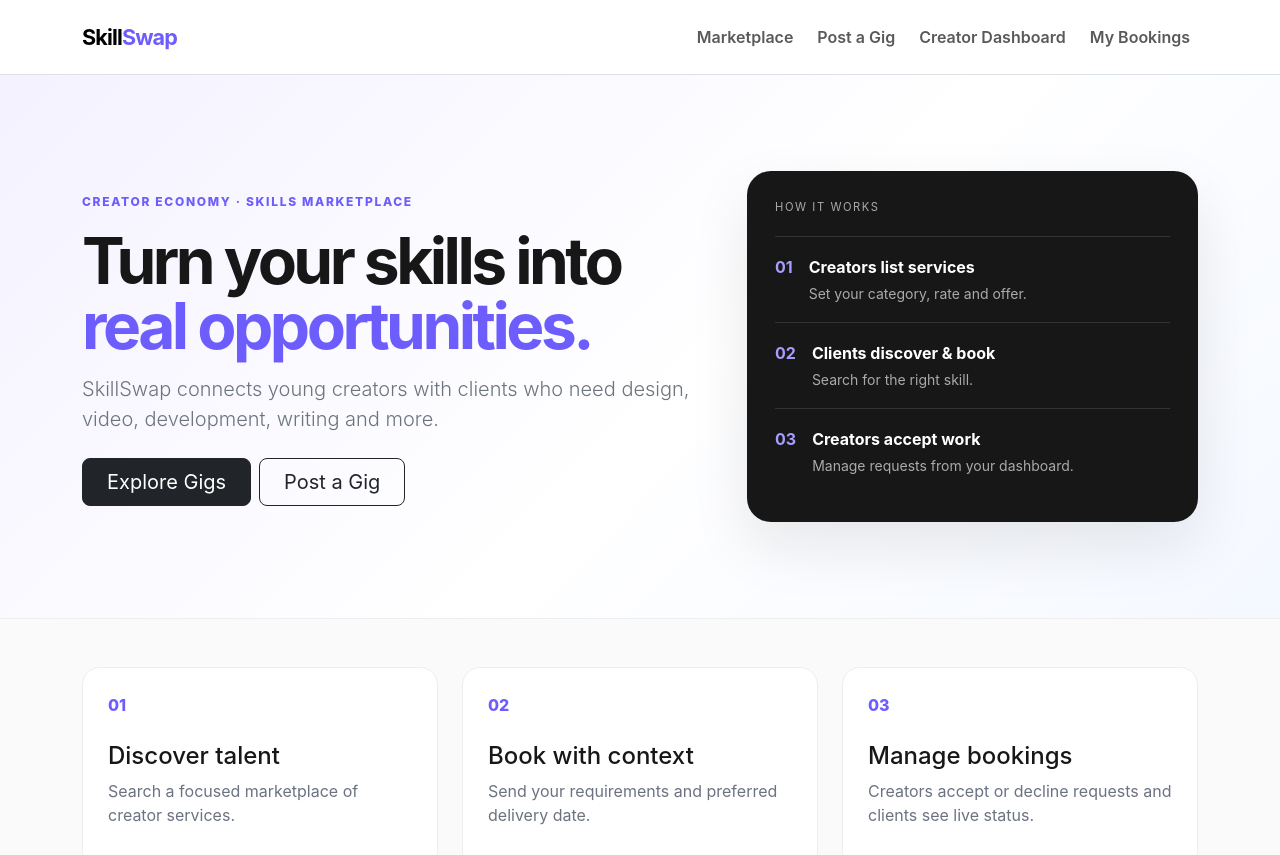
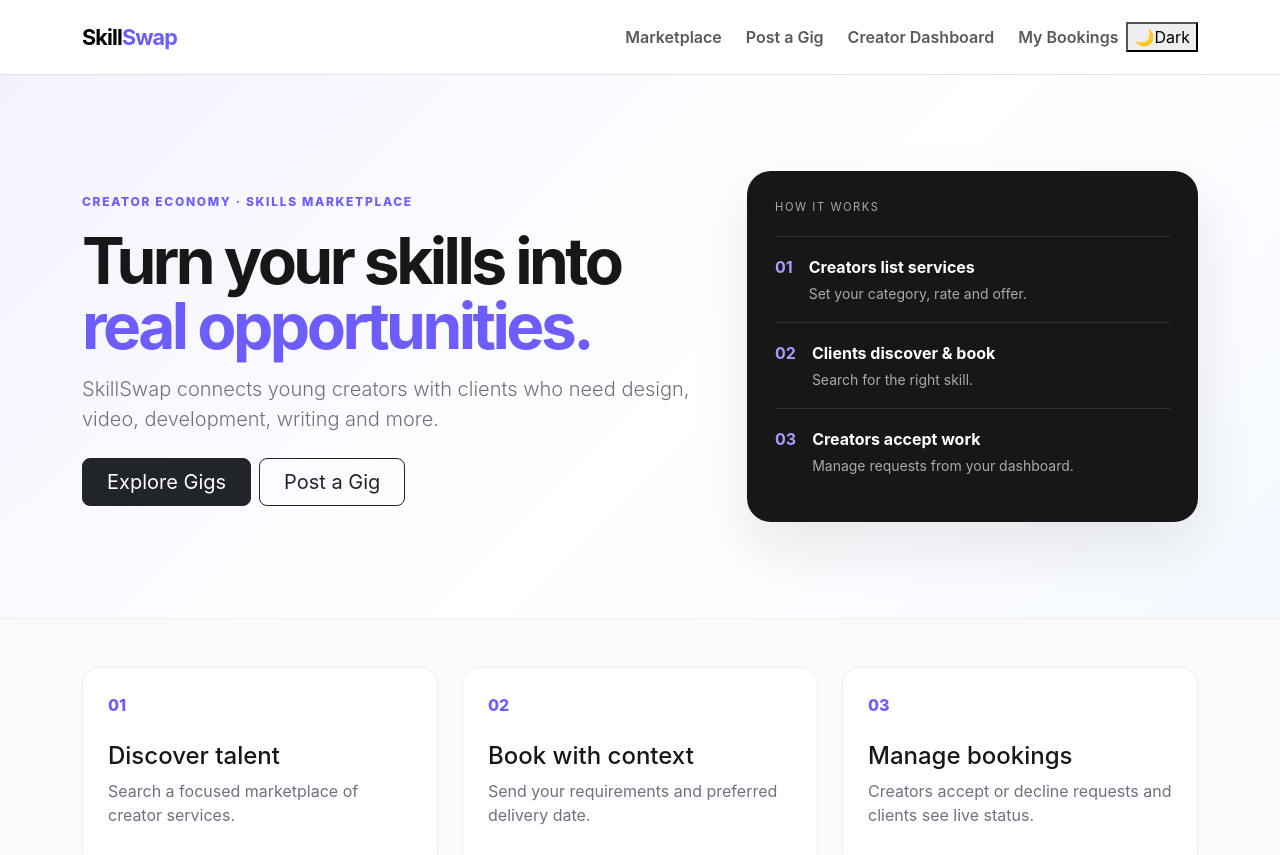
Before and after one commit to uditanshusiingh/SkillSwap, a React (Vite) app in the folder client/: page / in a window 1280 px wide. Shown: the top 855 px of the page. Built offline with nearby package versions, Linux system fonts and the light colour scheme; no server answers.

Commit message:
Add dark light mode toggle

```diff
--- a/client/src/components/Navbar.jsx
+++ b/client/src/components/Navbar.jsx
@@ -1,15 +1,29 @@
-import { useState } from 'react';
+import { useEffect, useState } from 'react';
 import { Link, NavLink } from 'react-router-dom';
 
 export default function Navbar() {
-  // Controlled by React (no Bootstrap JS) so the mobile menu also closes after you pick a page.
   const [open, setOpen] = useState(false);
+  const [dark, setDark] = useState(() => {
+    try { return localStorage.getItem('skillswap-theme') === 'dark'; } catch { return false; }
+  });
   const close = () => setOpen(false);
+
+  useEffect(() => {
+    document.documentElement.setAttribute('data-theme', dark ? 'dark' : 'light');
+    try { localStorage.setItem('skillswap-theme', dark ? 'dark' : 'light'); } catch {}
+  }, [dark]);
+
   return <nav className="navbar navbar-expand-lg bg-white border-bottom sticky-top">
     <div className="container py-2">
       <Link className="navbar-brand fw-bold brand" to="/" onClick={close}>Skill<span>Swap</span></Link>
-      <button type="button" className="navbar-toggler" aria-controls="nav" aria-expanded={open} aria-label="Toggle navigation" onClick={() => setOpen((o) => !o)}><span className="navbar-toggler-icon"/></button>
-      <div className={`collapse navbar-collapse${open ? ' show' : ''}`} id="nav">
+      <div className="d-flex align-items-center gap-2 order-lg-2">
+        <button type="button" className="theme-toggle" aria-label={dark ? 'Switch to light mode' : 'Switch to dark mode'} title={dark ? 'Light mode' : 'Dark mode'} onClick={() => setDark((value) => !value)}>
+          <span aria-hidden="true">{dark ? '☀️' : '🌙'}</span>
+          <span className="d-none d-sm-inline">{dark ? 'Light' : 'Dark'}</span>
+        </button>
+        <button type="button" className="navbar-toggler" aria-controls="nav" aria-expanded={open} aria-label="Toggle navigation" onClick={() => setOpen((o) => !o)}><span className="navbar-toggler-icon"/></button>
+      </div>
+      <div className={'collapse navbar-collapse order-lg-1' + (open ? ' show' : '')} id="nav">
         <div className="navbar-nav ms-auto align-items-lg-center gap-lg-2">
           <NavLink className="nav-link" to="/marketplace" onClick={close}>Marketplace</NavLink>
           <NavLink className="nav-link" to="/post-gig" onClick={close}>Post a Gig</NavLink>
```
